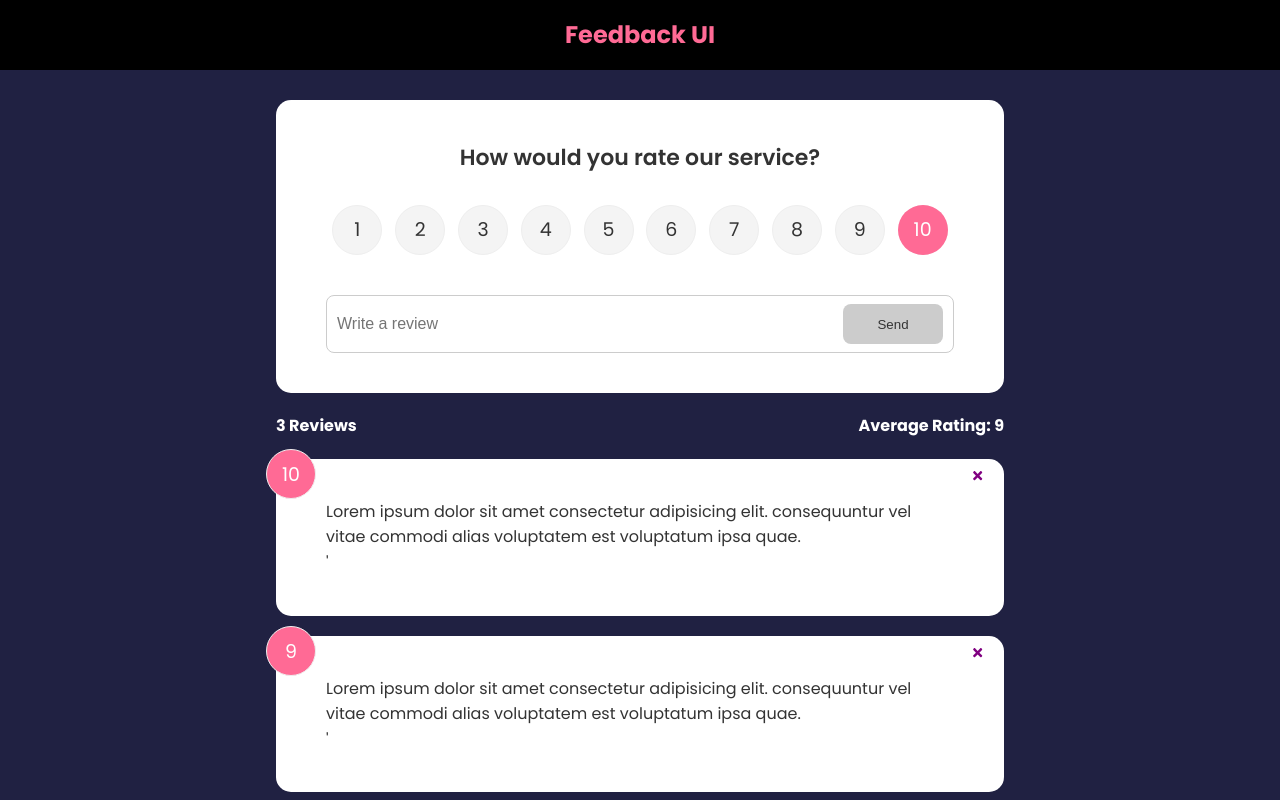
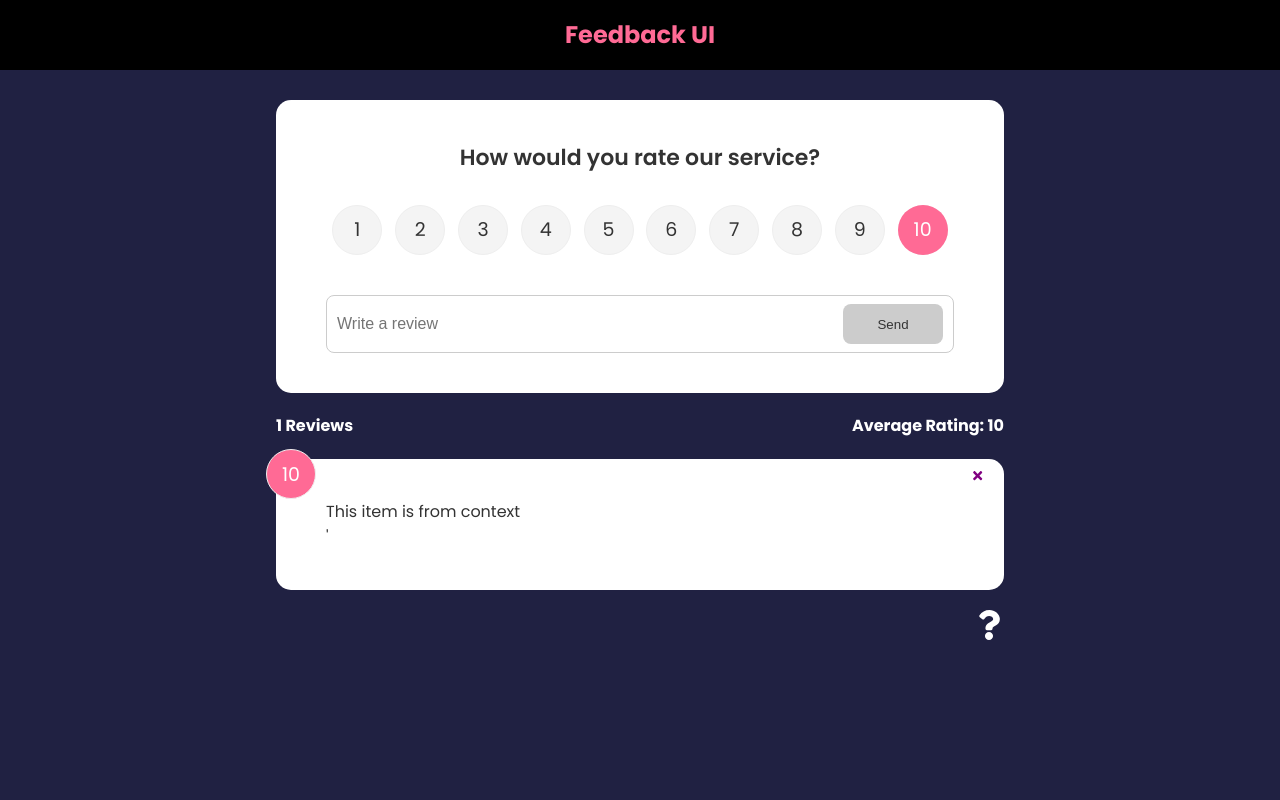
Before and after one commit to is3388/react-feedback-app, a React (Create React App) app: page / in a window 1280 px wide. Shown: the top 800 px of the page. Built offline with nearby package versions, Linux system fonts and the light colour scheme; the HTML template or start-up script is replaced by a standard one.

Commit message:
Added using context to store, manage state of feedback and edited components gain access to the state from context

```diff
--- a/src/App.js
+++ b/src/App.js
@@ -8,6 +8,7 @@ import { v4 as uuidv4 } from 'uuid'
 import { BrowserRouter as Router, Routes, Route } from 'react-router-dom'
 import AboutPage from './pages/AboutPage'
 import AboutIconLink from './components/AboutIconLink'
+import { FeedbackProvider } from './context/FeedbackContext'
 
 const App = () =>
 {
@@ -29,15 +30,15 @@ const App = () =>
 
 
     return (
-        <>
+        <FeedbackProvider>
         <Router>
         <Header bgColor='black' textColor='#ff6a95' />
         <React.StrictMode>
         <div className='container'>
             <Routes>
                 <Route path='/' element={<><FeedbackForm handleAdd={addFeedback} />
-                                            <Stats feedback={feedback} />
-                                            <FeedbackList feedback={feedback} handleDelete={deleteFeedback} />
+                                            <Stats />
+                                            <FeedbackList handleDelete={deleteFeedback} />
                                             <AboutIconLink />
                                         </>} />
                 <Route path='/about' element={<AboutPage />} />
@@ -45,7 +46,7 @@ const App = () =>
         </div>
         </React.StrictMode>
         </Router>
-        </>
+        </FeedbackProvider>
 
     )
 }
--- a/src/components/FeedbackList.js
+++ b/src/components/FeedbackList.js
@@ -1,9 +1,13 @@
 import FeedbackItem from "./FeedbackItem"
-import PropTypes from 'prop-types'
+//import PropTypes from 'prop-types'
 import { motion, AnimatePresence } from 'framer-motion'
+import { useContext } from 'react'
+import FeedbackContext from '../context/FeedbackContext'
 
-const FeedbackList = ({feedback, handleDelete}) => {
-    console.log(feedback)
+const FeedbackList = ({handleDelete}) => {
+    // no longer use props to pass into component
+    // use the global context and that particular state of the particular context
+    const {feedback} = useContext(FeedbackContext)
 
     if(!feedback || feedback.length === 0)
     {
@@ -28,12 +32,12 @@ const FeedbackList = ({feedback, handleDelete}) => {
     )
 }
 
-FeedbackList.propTypes = { feedback: PropTypes.arrayOf (
+/* FeedbackList.propTypes = { feedback: PropTypes.arrayOf (
     PropTypes.shape({
         id: PropTypes.oneOfType([PropTypes.string, PropTypes.number]).isRequired,
         text: PropTypes.string.isRequired,
         rating: PropTypes.number.isRequired
     })
 )
-}
+}*/
 export default FeedbackList
--- a/src/components/Stats.js
+++ b/src/components/Stats.js
@@ -1,6 +1,10 @@
-import PropTypes from 'prop-types'
+//import PropTypes from 'prop-types'
+import { useContext } from 'react'
+import FeedbackContext from '../context/FeedbackContext'
 
-const Stats = ({feedback}) => {
+const Stats = () => {
+    const {feedback} = useContext(FeedbackContext)
+
     let avg = Math.round(feedback.reduce((acc, cur) => {
         return acc + cur.rating
     }, 0) / feedback.length)
@@ -13,6 +17,6 @@ const Stats = ({feedback}) => {
       )
 }
 
-Stats.propTypes = { feedback: PropTypes.array.isRequired}
+//Stats.propTypes = { feedback: PropTypes.array.isRequired}
 
 export default Stats
--- /dev/null
+++ b/src/context/FeedbackContext.js
@@ -0,0 +1,16 @@
+import { createContext, useState } from 'react'
+
+const FeedbackContext = createContext()
+
+// FeedbackProvider should be wrapped all components to get access to the state in App.js
+export const FeedbackProvider = ({ children }) =>
+{
+    // use useState instead of reducer
+    const [feedback, setFeedback] = useState([{id: 1, text: 'This item is from context', rating: 10}])
+    // value is what state we want to pass into components needed and shorthand for feedback:feedback
+    return (<FeedbackContext.Provider value={{feedback}}>
+            {children}
+        </FeedbackContext.Provider>)
+}
+
+export default FeedbackContext
```
